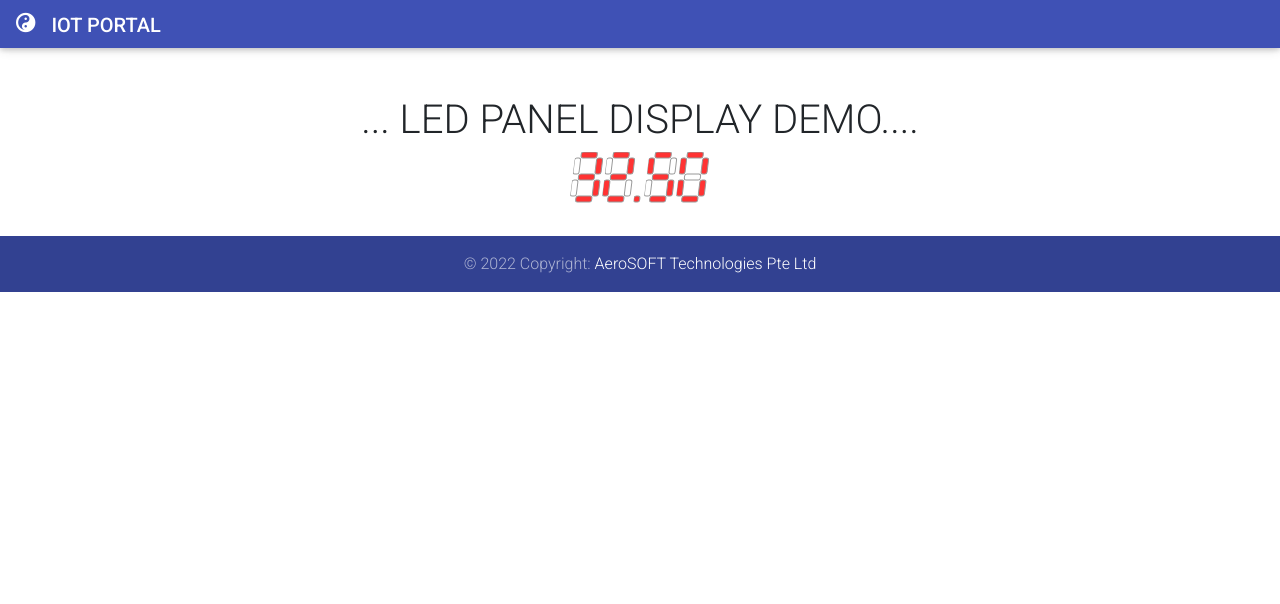
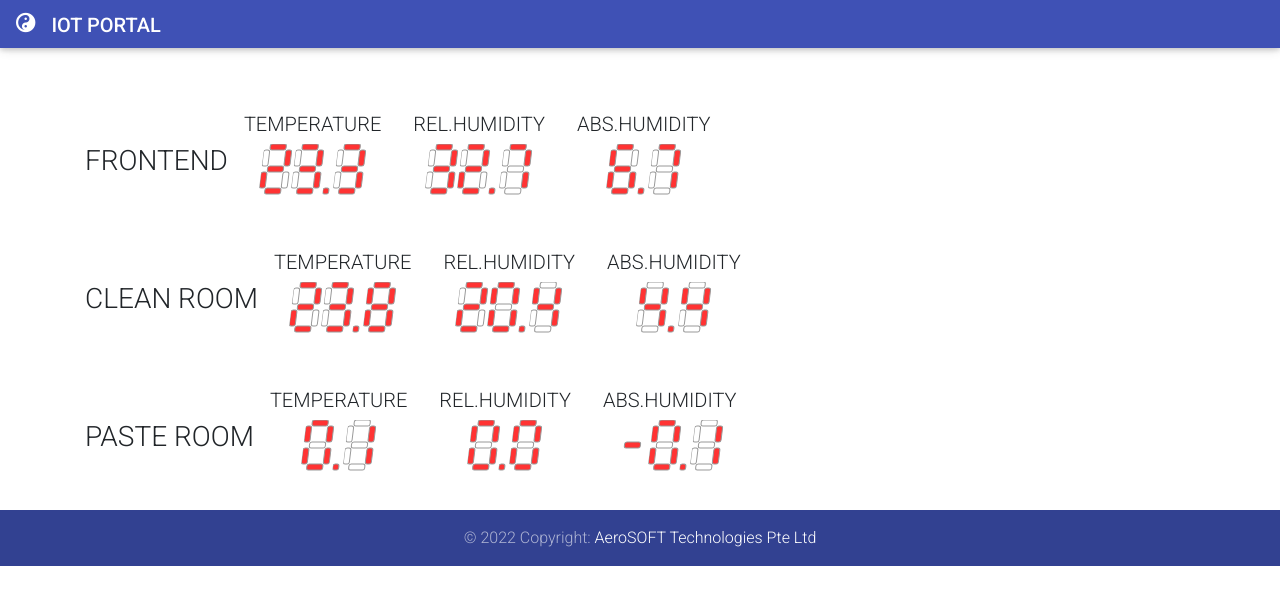
Before and after one commit to caliew/IOTSERVER_IKN, a React (Create React App) app in the folder client/: page /led in a window 1280 px wide. Shown: the top 604 px of the page. Built offline with nearby package versions, Linux system fonts and the light colour scheme; no server answers; what @data-ui/theme would draw is missing.

Commit message:
NEGATIVE SIGNED

```diff
--- a/client/src/components/pages/LEDPanel.jsx
+++ b/client/src/components/pages/LEDPanel.jsx
@@ -1,19 +1,37 @@
 import React, { useEffect, useState } from 'react';
 import ReactLEDDisplay from './ReactLEDDisplay';
-import { format } from 'date-fns';
+import { MDBContainer,MDBIcon,MDBCardGroup,MDBCard,MDBCardBody,MDBCardFooter } from 'mdbreact';
 // import './index.css'
 
 const LEDPanel = () => {
 
     return (
-      <div className='clearfix"' style={{ marginTop: '2rem' }}>
-        <div style={{margin:'10px auto'}}>
-          <div className='flex justify-content-evenly align-items-center text-center'>
-            <h1>... LED PANEL DISPLAY DEMO....</h1>
-              <ReactLEDDisplay displayValue='32.50'/>
+      <MDBContainer className='clearfix"' style={{ marginTop: '2rem' }}>
+        <div className='d-flex justify-content-evenly align-items-center text-center'>
+          <h3>FRONTEND</h3>
+          <div className='d-inline-flex justify-content-center'>
+            <div className='m-3'><h5>TEMPERATURE</h5><ReactLEDDisplay displayValue='23.3'/></div>
+            <div className='m-3'><h5>REL.HUMIDITY</h5><ReactLEDDisplay displayValue='32.7'/></div>
+            <div className='m-3'><h5>ABS.HUMIDITY</h5><ReactLEDDisplay displayValue='6.7'/></div>
           </div>
         </div>
-      </div>
+        <div className='d-flex justify-content-evenly align-items-center text-center'>
+          <h3>CLEAN ROOM</h3>
+          <div className='d-inline-flex justify-content-center'>
+            <div className='m-3'><h5>TEMPERATURE</h5><ReactLEDDisplay displayValue='23.8'/></div>
+            <div className='m-3'><h5>REL.HUMIDITY</h5><ReactLEDDisplay displayValue='20.4'/></div>
+            <div className='m-3'><h5>ABS.HUMIDITY</h5><ReactLEDDisplay displayValue='4.4'/></div>
+          </div>
+        </div>
+        <div className='d-flex justify-content-evenly align-items-center text-center'>
+          <h3>PASTE ROOM</h3>
+          <div className='d-inline-flex justify-content-center'>
+            <div className='m-3'><h5>TEMPERATURE</h5><ReactLEDDisplay displayValue='0.1'/></div>
+            <div className='m-3'><h5>REL.HUMIDITY</h5><ReactLEDDisplay displayValue='0.0'/></div>
+            <div className='m-3'><h5>ABS.HUMIDITY</h5><ReactLEDDisplay displayValue='-0.1'/></div>
+          </div>
+        </div>
+      </MDBContainer>
     )
 }
 export default LEDPanel
--- a/client/src/components/pages/ReactLEDDisplay.jsx
+++ b/client/src/components/pages/ReactLEDDisplay.jsx
@@ -21,6 +21,14 @@ class ReactLEDDisplay extends React.Component {
         this.setState(nextProps);
     }
 
+    GetNEGSign(width,height,skew,ledSize,barSize,foregroundCol,backgroundCol,borderCol) {
+        console.log('..NEGATIVE SIGN...')
+        return(
+        <svg width={+width + 4} height={+height} transform={skew}>
+            <rect x={ledSize} y={barSize + (ledSize)} rx="2" ry="2" width={barSize} height={ledSize} style={{fill: foregroundCol, stroke:borderCol, opacity:'0.8'}}  />
+        </svg>
+        )
+    }
     GetDot(width,height,skew,ledSize,barSize,foregroundCol,backgroundCol,borderCol) {
         return (
             <svg width={+ledSize + 4} height={+height} transform={skew}>
@@ -29,7 +37,6 @@ class ReactLEDDisplay extends React.Component {
         )
     }
     GetLEDOnNumber(value,width,height,skew,ledSize,barSize,foregroundCol,backgroundCol,borderCol) {
-        console.log(value);
         return (
             <svg width={+width + 4} height={+height} transform={skew}>
                 <rect x={ledSize} y="0" rx="2" ry="2" width={barSize} height={ledSize} style={{fill: `${ (value & 1) === 1 ? foregroundCol : backgroundCol}`, stroke:borderCol, opacity:'0.8'}}  />
@@ -52,10 +59,11 @@ class ReactLEDDisplay extends React.Component {
         const ledSize = +this.state.ledSize;
         const height = (width * 2) + (ledSize * 3);
         const barSize = width - (ledSize * 2);
-        console.log(inputValue,value);
-        return inputValue !== '.' ?
-            this.GetLEDOnNumber(value,width,height,skew,ledSize,barSize,foregroundCol,backgroundCol,borderCol) :
-            this.GetDot(width,height,skew,ledSize,barSize,foregroundCol,backgroundCol,borderCol);
+        // -------
+        if (inputValue === '-') return this.GetNEGSign(width,height,skew,ledSize,barSize,foregroundCol,backgroundCol,borderCol);
+        // --------
+        return inputValue !== '.' ? this.GetLEDOnNumber(value,width,height,skew,ledSize,barSize,foregroundCol,backgroundCol,borderCol) :
+            this.GetDot(width,height,skew,ledSize,barSize,foregroundCol,backgroundCol,borderCol)
     }
 
     render() {
```
Lines whose indentation alone changed are shown as unchanged.
